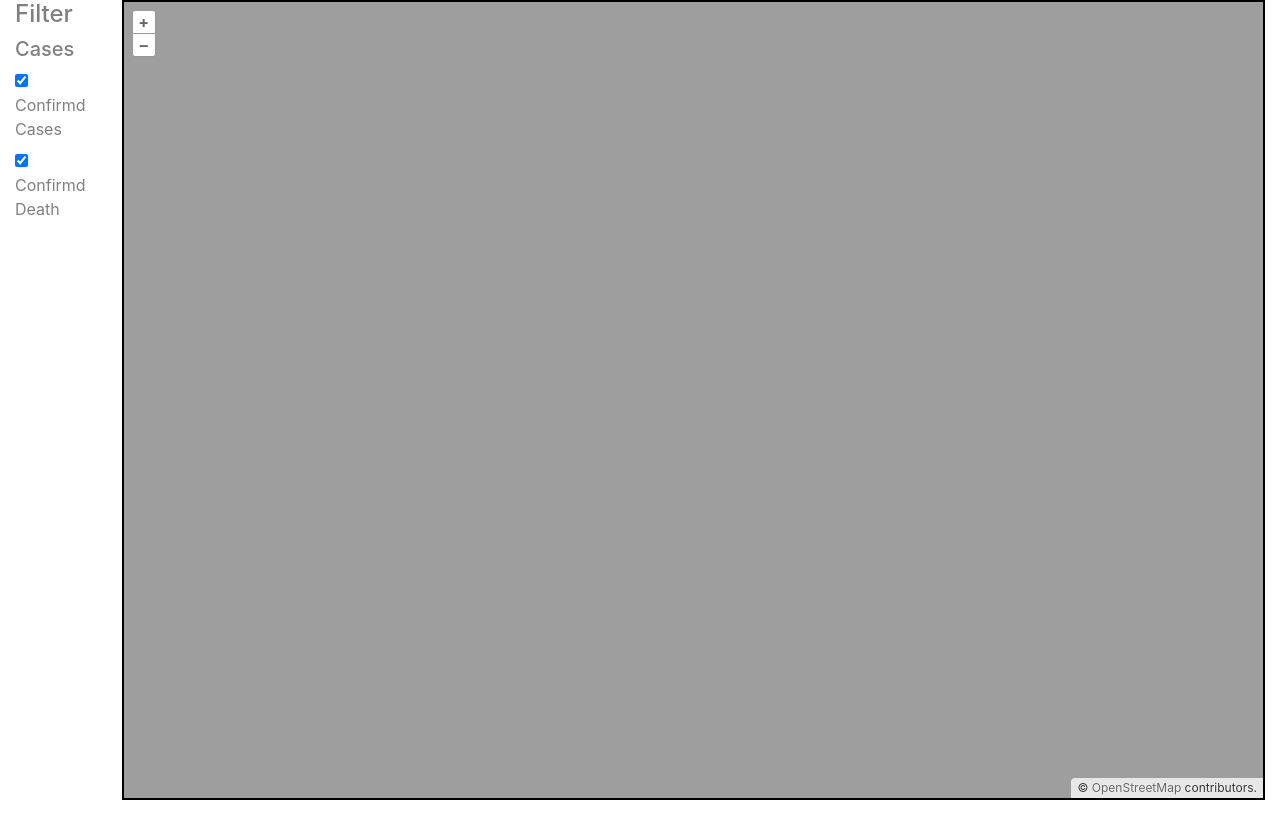
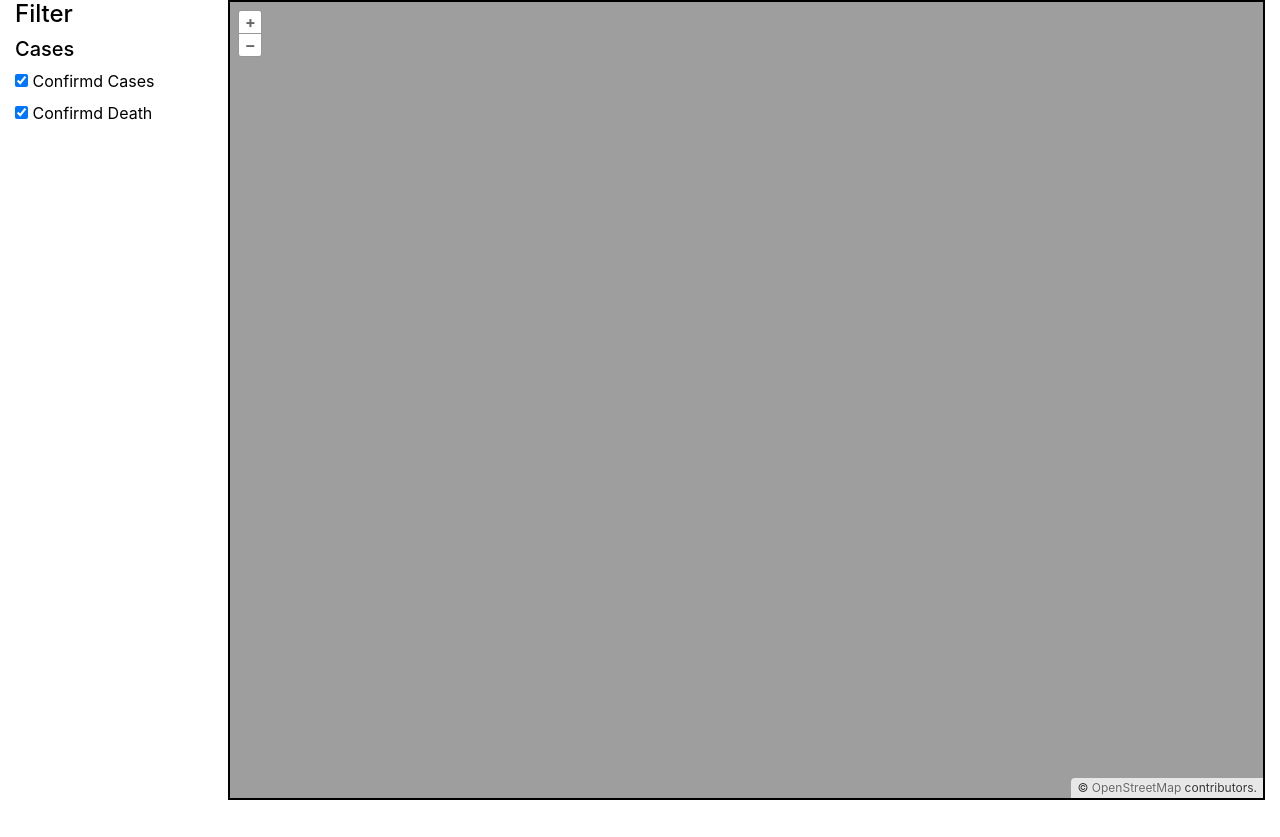
Before and after one commit to NathanKolpa/CoronaRadar, a website built with Parcel: page CoronaFrontend/app/index.html in a window 1280 px wide. Built offline with nearby package versions, Linux system fonts and the light colour scheme; files whose address does not match are found by name.

Commit message:
speed and styling gefixt

```diff
--- a/CoronaFrontend/app/index.html
+++ b/CoronaFrontend/app/index.html
@@ -15,7 +15,7 @@
 
 		#container {
 			background-color: white;
-			color: gray;
+			color: black;
 		}
 
 		#titleFilter {
@@ -86,7 +86,7 @@
 <body>
 <div class="container-fluid" id="container">
 	<div class="row">
-		<div class="col-md-1" id="titleFilter">
+		<div class="col-md-2" id="titleFilter">
 			<h4>Filter</h4>
 			<h5>Cases</h5>
 			<input type="checkbox" id="confirmdCases" checked="true">
@@ -94,7 +94,7 @@
 			<input type="checkbox" id="confirmdDeath" checked="true">
 			<label for="confirmdDeath">Confirmd Death</label><br>
 		</div>
-		<div class="col-md-11">
+		<div class="col-md-10">
 			<div id="map" class="map"></div>
 			<div id="popup" class="ol-popup">
 				<a href="#" id="popup-closer" class="ol-popup-closer"></a>
@@ -106,7 +106,7 @@
 			<canvas id="graph" width="400" height="190"></canvas>
 	<div class="row row-cols-1" id="footer">
 		<div class="col">
-			<marquee scrollamount="75"><p style="color: red">Copyright &copy; 2020 - Alle rechten voorbehouden.</p></marquee>
+			<marquee scrollamount="25"><p>Copyright &copy; 2020 - Alle rechten voorbehouden.</p></marquee>
 		</div>
 	</div>
 </div>
```
